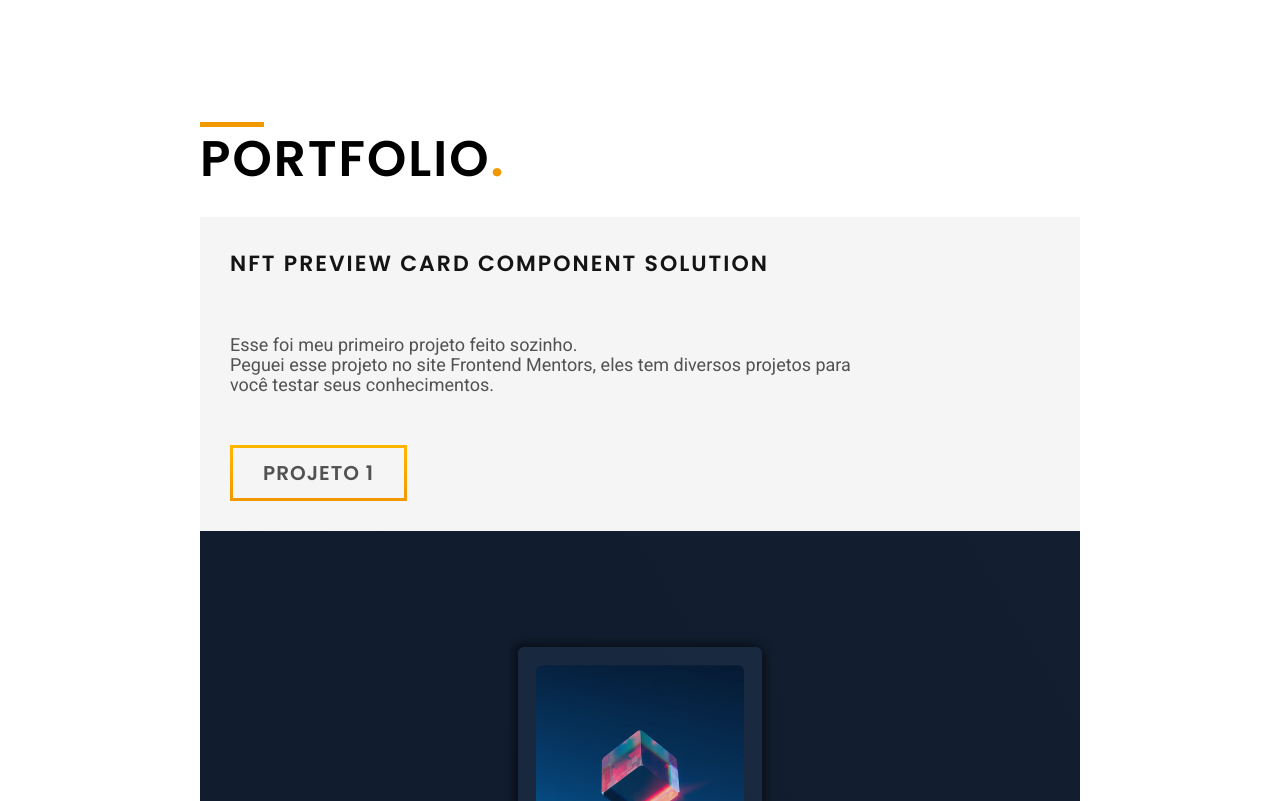
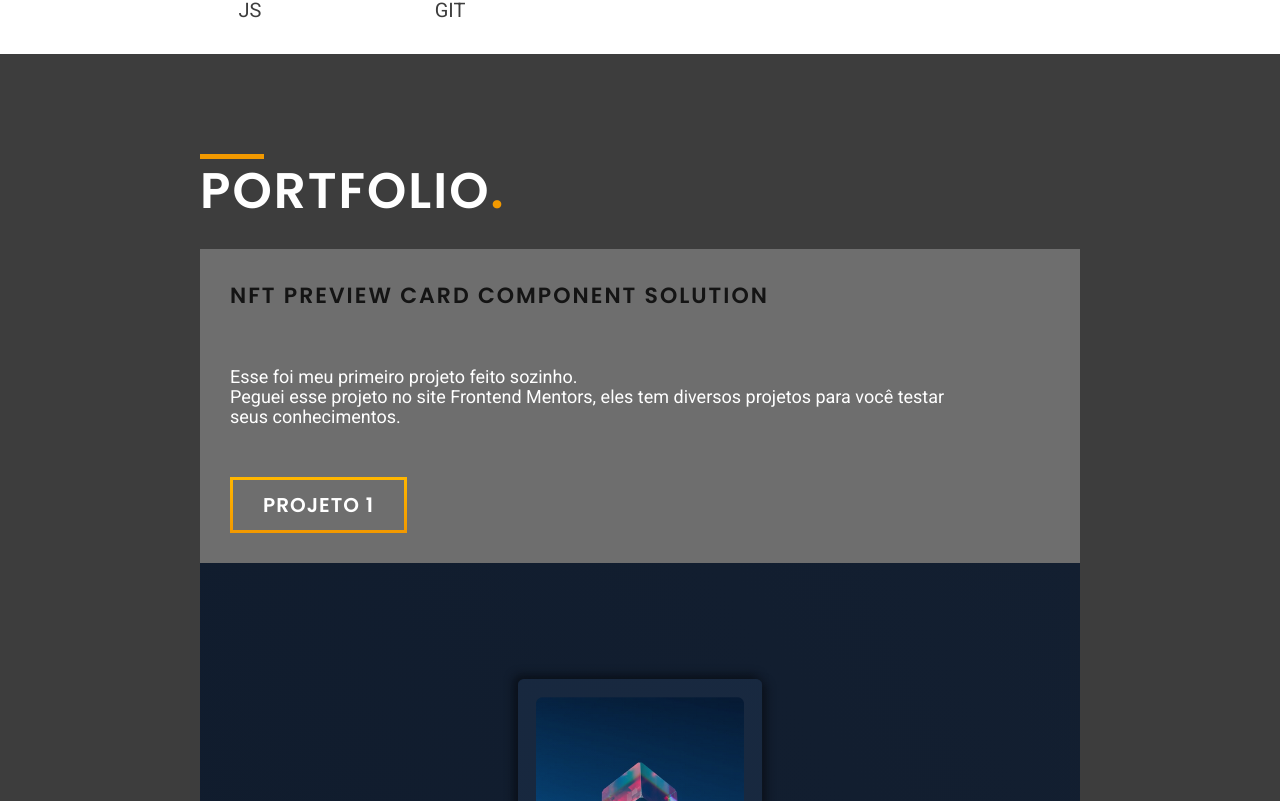
Before and after one commit to mateus-lr/Portfolio, a plain HTML site: page index.html in a window 1280 px wide. Shown: the part 1583-2384 px from the top of the page. Drawn offline with nearby package versions, Linux system fonts and the light colour scheme.

Commit message:
improve css and JS

```diff
--- a/CSS/style.css
+++ b/CSS/style.css
@@ -4,6 +4,7 @@
   /* COLORS */
   --white: #ffffff;
   --g2: #F5F5F5;
+  --g3: #6e6e6e;
   --g10: #525252;
   --g11: #3D3D3D;
   --g12: #292929;
@@ -356,6 +357,11 @@ label span:nth-child(3) {
 }
 
 /* SECTION ABOUT ME */
+
+#aboutMe {
+  padding-bottom: 3.2rem;
+}
+
 .aboutMe p {
   font-size: 3rem;
   color: var(--g10);
@@ -363,6 +369,7 @@ label span:nth-child(3) {
 }
 
 /* SECTION SKILLS */
+
 .skills h3 {
   font-size: 2rem;
   font-weight: 600;
@@ -379,11 +386,21 @@ label span:nth-child(3) {
 .skillsList p {
   margin: 1rem 0 3.2rem 0;
   font-size: 2rem;
-  color: var(--g10);
+  color: var(--g11);
   text-align: center;
 }
 
 /* SECTION PORTFOLIO */
+
+#portfolio {
+  background: var(--g11);
+  padding-bottom: 3.2rem;
+}
+
+#portfolio h2 {
+  color: var(--white);
+}
+
 .allProjects {
   display: flex;
   align-items: center;
@@ -409,7 +426,7 @@ label span:nth-child(3) {
   align-items: flex-start;
   justify-content: space-between;
   flex-direction: column;
-  background: var(--g2);
+  background: var(--g3);
 }
 
 .projectInfo h3 {
@@ -421,18 +438,18 @@ label span:nth-child(3) {
 }
 
 .projectInfo p {
-  width: 80%;
+  width: 90%;
   font-size: 1.8rem;
   margin-top: 0.5rem;
   line-height: 2rem;
   font-weight: 400;
-  color: var(--g10);
+  color: var(--white);
 }
 
 .projectInfo a {
   display: inline-block;
   padding: 1rem 3rem;
-  color: var(--g10);
+  color: var(--white);
   font-size: 2rem;
   text-transform: uppercase;
   letter-spacing: .1rem;
@@ -475,6 +492,7 @@ label span:nth-child(3) {
 }
 
 /* FOOTER */
+
 .footerItems {
   width: 80%;
   display: grid;
--- a/JS/script.js
+++ b/JS/script.js
@@ -14,3 +14,60 @@ function closeMenu() {
 
 btnMobile.addEventListener('click', toggleMenu);
 btnMobile.addEventListener('touchstart', toggleMenu);
+
+
+// SCROLL REVEAL
+window.sr = ScrollReveal({
+  reset: true
+})
+
+ScrollReveal({
+  origin : 'left',
+  delay    : 200,
+  distance : '120px',
+  easing   : 'ease-in-out',
+  reset    : false,
+}).reveal(`.header a, .header nav`);
+
+ScrollReveal({
+  origin : 'left',
+  delay    : 200,
+  distance : '120px',
+  easing   : 'ease-in-out',
+}).reveal(`.introTitle, .introText, .introList, .introBtn, .introPic`);
+
+ScrollReveal({
+  origin : 'left',
+  delay    : 200,
+  distance : '120px',
+  easing   : 'ease-in-out',
+}).reveal(`.aboutMe h2, .aboutMe p`);
+
+ScrollReveal({
+  origin : 'left',
+  delay    : 200,
+  distance : '120px',
+  easing   : 'ease-in-out',
+}).reveal(`.skills h2, .skills h3`);
+
+ScrollReveal({
+  origin : 'left',
+  delay    : 600,
+  distance : '120px',
+  easing   : 'ease-in-out',
+}).reveal(`.skillsList`);
+
+ScrollReveal({
+  origin : 'left',
+  delay    : 200,
+  distance : '120px',
+  easing   : 'ease-in-out',
+  reset   : true,
+}).reveal(`.portfolio h2, .project1, .project2, .project3, .project4`);
+
+ScrollReveal({
+  origin : 'left',
+  delay    : 200,
+  distance : '120px',
+  easing   : 'ease-in-out',
+}).reveal(`.footer h2, .footerItems`);
--- a/index.html
+++ b/index.html
@@ -116,7 +116,7 @@
       <h2>Portfolio</h2>
 
       <div class="allProjects">
-        <div class="projectItem">
+        <div class="projectItem project1">
           <div class="projectInfo">
             <h3>NFT preview card component solution</h3>
             <p>Esse foi meu primeiro projeto feito sozinho.<br> Peguei esse projeto no site Frontend Mentors, eles tem diversos projetos para você testar seus conhecimentos.</p>
@@ -127,7 +127,7 @@
           </div>
         </div>
 
-        <div class="projectItem">
+        <div class="projectItem project2">
           <div class="projectInfo">
             <h3>Order summary card solution</h3>
             <p>Esse projeto já foi um pouco mais complexo, se trata de um card para venda de um plano de música, nele já comecei a utilizar o conceito de Mobile First.</p>
@@ -138,7 +138,7 @@
           </div>
         </div>
 
-        <div class="projectItem">
+        <div class="projectItem project3">
           <div class="projectInfo">
             <h3>Stats preview card component solution</h3>
             <p>Neste terceiro projeto além de utilizar o conceito de Mobile First utilizei também keyframes pela primeira vez.</p>
@@ -149,7 +149,7 @@
           </div>
         </div>
 
-        <div class="projectItem">
+        <div class="projectItem project4">
           <div class="projectInfo">
             <h3>Bikcraft Store</h3>
             <p>Recentemente adquiri um curso muito bom da ORIGAMID e esse foi meu primeiro projeto desenvolvido com eles. <br> Fiz esse projeto para testar as minhas habilidade com display grid e display flex.</p>
@@ -191,6 +191,7 @@
     </div>
   </footer>
 
+  <script src="https://unpkg.com/scrollreveal"></script>
   <script type="text/javascript" src="./JS/script.js"></script>
 </body>
 
```
